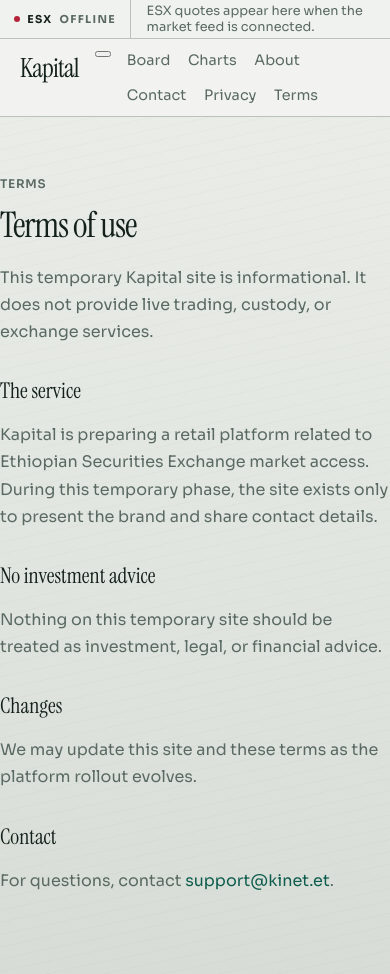
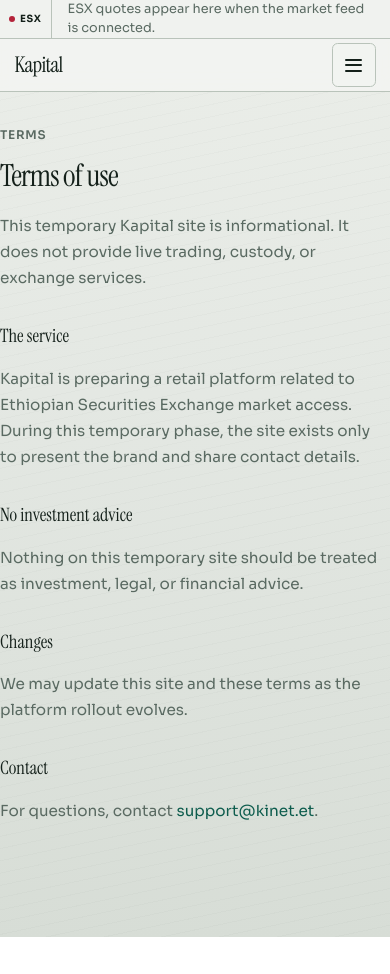
Before and after one commit to mubareksd/kapital_website, a Next.js app: page /terms in a window 390 px wide. After the commit the page ends 937 px from the top, so only its background shows below. Built offline with nearby package versions, Linux system fonts and the light colour scheme.

Commit message:
chore: init

```diff
--- a/src/app/globals.css
+++ b/src/app/globals.css
@@ -11,16 +11,23 @@
   --down: #b4233a;
   --mast-offset: 7rem;
   --radius: 0.35rem;
+  --page-gutter: clamp(0.9rem, 2.8vw, 2.75rem);
+  --content-max: 68rem;
+  --section-y: clamp(2.5rem, 5vw, 5.5rem);
+  --tap: 2.75rem;
 }
 
 html {
   scroll-behavior: smooth;
   scroll-padding-top: calc(var(--mast-offset) + 0.75rem);
+  font-size: 100%;
+  -webkit-text-size-adjust: 100%;
+  text-size-adjust: 100%;
 }
 
 html,
 body {
-  max-width: 100vw;
+  max-width: 100%;
 }
 
 body {
@@ -37,6 +44,8 @@
     ),
     linear-gradient(180deg, #ebeee9 0%, var(--bg) 42%, var(--bg-deep) 100%);
   font-family: var(--font-sans), "Segoe UI", sans-serif;
+  font-size: clamp(0.95rem, 0.22vw + 0.9rem, 1.125rem);
+  line-height: 1.5;
   -webkit-font-smoothing: antialiased;
   -moz-osx-font-smoothing: grayscale;
 }
@@ -52,12 +61,13 @@
 
 img {
   max-width: 100%;
+  height: auto;
   display: block;
 }
 
 .container {
-  width: min(1080px, calc(100% - 2.5rem));
-  margin: 0 auto;
+  width: min(var(--content-max), calc(100% - 2 * var(--page-gutter)));
+  margin-inline: auto;
 }
 
 /* —— Mast —— */
@@ -67,6 +77,9 @@
   left: 0;
   right: 0;
   z-index: 40;
+  padding-top: env(safe-area-inset-top, 0px);
+  padding-left: env(safe-area-inset-left, 0px);
+  padding-right: env(safe-area-inset-right, 0px);
   background: color-mix(in srgb, var(--paper) 92%, transparent);
   border-bottom: 1px solid var(--line);
   backdrop-filter: blur(8px);
@@ -111,6 +124,7 @@
   height: 0.4rem;
   border-radius: 50%;
   background: var(--muted);
+  flex-shrink: 0;
 }
 
 .tape-dot.is-live {
@@ -125,6 +139,7 @@
   overflow: hidden;
   display: flex;
   align-items: center;
+  min-width: 0;
 }
 
 .tape-track {
@@ -175,6 +190,7 @@
 }
 
 .nav {
+  position: relative;
   display: flex;
   align-items: center;
   justify-content: space-between;
@@ -184,17 +200,82 @@
 
 .brand {
   font-family: var(--font-serif), Georgia, serif;
-  font-size: 1.65rem;
+  font-size: clamp(1.35rem, 2vw, 1.85rem);
   letter-spacing: -0.03em;
+  flex-shrink: 0;
+}
+
+.nav-toggle {
+  display: none;
+  align-items: center;
+  justify-content: center;
+  width: var(--tap);
+  height: var(--tap);
+  margin: 0;
+  padding: 0;
+  border: 1px solid var(--line);
+  border-radius: var(--radius);
+  background: var(--paper);
+  cursor: pointer;
+}
+
+.nav-toggle-bars,
+.nav-toggle-bars::before,
+.nav-toggle-bars::after {
+  display: block;
+  width: 1.1rem;
+  height: 2px;
+  background: var(--ink);
+  border-radius: 1px;
+  transition: transform 140ms ease, opacity 140ms ease;
+}
+
+.nav-toggle-bars {
+  position: relative;
+}
+
+.nav-toggle-bars::before,
+.nav-toggle-bars::after {
+  content: "";
+  position: absolute;
+  left: 0;
+}
+
+.nav-toggle-bars::before {
+  top: -0.35rem;
+}
+
+.nav-toggle-bars::after {
+  top: 0.35rem;
+}
+
+.mast.is-menu-open .nav-toggle-bars {
+  background: transparent;
+}
+
+.mast.is-menu-open .nav-toggle-bars::before {
+  top: 0;
+  transform: rotate(45deg);
+}
+
+.mast.is-menu-open .nav-toggle-bars::after {
+  top: 0;
+  transform: rotate(-45deg);
 }
 
 .nav-links {
   display: flex;
   flex-wrap: wrap;
   justify-content: flex-end;
-  gap: 1.1rem;
+  gap: 0.85rem 1.1rem;
   color: var(--muted);
   font-size: 0.9rem;
+}
+
+.nav-links a {
+  display: inline-flex;
+  align-items: center;
+  min-height: 2.5rem;
 }
 
 .nav-links a:hover,
@@ -208,7 +289,7 @@
   position: relative;
   isolation: isolate;
   min-height: min(72vh, 36rem);
-  padding: 4.5rem 0 4.25rem;
+  padding: clamp(2.5rem, 6vw, 4.5rem) 0 clamp(2.75rem, 6vw, 4.25rem);
   overflow: hidden;
   color: #f4f6f3;
 }
@@ -249,7 +330,7 @@
 }
 
 .hero-copy {
-  max-width: 38rem;
+  max-width: min(38rem, 100%);
   padding-bottom: 0.5rem;
   animation: rise 0.85s ease both;
 }
@@ -257,7 +338,7 @@
 .hero-brand {
   margin: 0 0 0.35rem;
   font-family: var(--font-serif), Georgia, serif;
-  font-size: clamp(3.8rem, 12vw, 7.5rem);
+  font-size: clamp(2.75rem, 11vw, 7.5rem);
   line-height: 0.88;
   letter-spacing: -0.045em;
   color: #f4f6f3;
@@ -268,8 +349,8 @@
   max-width: 14ch;
   font-family: var(--font-serif), Georgia, serif;
   font-weight: 400;
-  font-size: clamp(1.85rem, 4.2vw, 2.75rem);
-  line-height: 1.05;
+  font-size: clamp(1.55rem, 3.8vw, 2.85rem);
+  line-height: 1.08;
   letter-spacing: -0.03em;
   color: #f4f6f3;
 }
@@ -278,7 +359,7 @@
   max-width: 34rem;
   margin: 1.15rem 0 0;
   color: rgba(244, 246, 243, 0.82);
-  font-size: 1.05rem;
+  font-size: clamp(0.98rem, 1.4vw, 1.12rem);
   line-height: 1.65;
 }
 
@@ -287,6 +368,11 @@
   flex-wrap: wrap;
   gap: 0.75rem;
   margin-top: 1.75rem;
+}
+
+.cta-row .button {
+  flex: 1 1 auto;
+  min-width: min(100%, 10.5rem);
 }
 
 .hero .button-secondary {
@@ -326,7 +412,7 @@
   display: inline-flex;
   align-items: center;
   justify-content: center;
-  min-height: 2.75rem;
+  min-height: var(--tap);
   padding: 0 1.15rem;
   border-radius: var(--radius);
   border: 1px solid transparent;
@@ -355,14 +441,14 @@
 }
 
 .button-sm {
-  min-height: 2.35rem;
+  min-height: 2.5rem;
   padding: 0 0.85rem;
   font-size: 0.88rem;
 }
 
 /* —— Sections —— */
 .section {
-  padding: 4.5rem 0;
+  padding: var(--section-y) 0;
 }
 
 .section-launch {
@@ -371,7 +457,7 @@
 }
 
 .about-block {
-  max-width: 40rem;
+  max-width: min(40rem, 100%);
 }
 
 .about-block h2,
@@ -379,8 +465,8 @@
   margin: 0;
   font-family: var(--font-serif), Georgia, serif;
   font-weight: 400;
-  font-size: clamp(1.9rem, 3.5vw, 2.7rem);
-  line-height: 1.05;
+  font-size: clamp(1.65rem, 3.2vw, 2.85rem);
+  line-height: 1.08;
   letter-spacing: -0.03em;
 }
 
@@ -388,14 +474,14 @@
 .launch-row p {
   margin: 1rem 0 0;
   color: var(--muted);
-  font-size: 1.05rem;
+  font-size: clamp(0.98rem, 1.3vw, 1.1rem);
   line-height: 1.7;
 }
 
 .launch-row {
   display: grid;
   grid-template-columns: minmax(0, 1.3fr) minmax(0, 0.7fr);
-  gap: 2rem;
+  gap: clamp(1.25rem, 3vw, 2.5rem);
   align-items: end;
 }
 
@@ -405,6 +491,10 @@
   justify-items: start;
 }
 
+.launch-actions .button {
+  width: min(100%, 22rem);
+}
+
 .subtle {
   margin: 0;
   color: var(--muted);
@@ -412,7 +502,7 @@
 }
 
 .site-footer {
-  padding: 1.75rem 0 2.5rem;
+  padding: 1.75rem 0 calc(2.5rem + env(safe-area-inset-bottom, 0px));
   border-top: 1px solid var(--line);
 }
 
@@ -431,9 +521,15 @@
 .footer-links {
   display: flex;
   flex-wrap: wrap;
-  gap: 1.1rem;
+  gap: 0.75rem 1.1rem;
   color: var(--muted);
   font-size: 0.9rem;
+}
+
+.footer-links a {
+  min-height: 2.5rem;
+  display: inline-flex;
+  align-items: center;
 }
 
 /* —— Market board / charts —— */
@@ -441,7 +537,7 @@
   display: flex;
   flex-wrap: wrap;
   justify-content: space-between;
-  gap: 1rem;
+  gap: 0.75rem 1rem;
   align-items: end;
   margin-bottom: 1.25rem;
 }
@@ -450,8 +546,9 @@
   margin: 0;
   font-family: var(--font-serif), Georgia, serif;
   font-weight: 400;
-  font-size: clamp(1.75rem, 3vw, 2.35rem);
+  font-size: clamp(1.45rem, 2.8vw, 2.5rem);
   letter-spacing: -0.03em;
+  word-break: break-word;
 }
 
 .section-label {
@@ -496,6 +593,13 @@
   margin-bottom: 0.85rem;
   border-bottom: 1px solid var(--line);
   gap: 0;
+  overflow-x: auto;
+  -webkit-overflow-scrolling: touch;
+  scrollbar-width: none;
+}
+
+.board-tabs::-webkit-scrollbar {
+  display: none;
 }
 
 .board-tab,
@@ -503,17 +607,19 @@
   border: 1px solid transparent;
   background: transparent;
   border-radius: 0;
-  min-height: 2.35rem;
+  min-height: 2.5rem;
   padding: 0 0.9rem;
   font: inherit;
   font-size: 0.9rem;
   cursor: pointer;
   color: var(--muted);
+  touch-action: manipulation;
 }
 
 .board-tab {
   border-bottom: 2px solid transparent;
   margin-bottom: -1px;
+  flex: 0 0 auto;
 }
 
 .board-tab.is-active {
@@ -526,6 +632,7 @@
   border: 1px solid var(--line);
   border-radius: var(--radius);
   background: var(--paper);
+  flex: 0 0 auto;
 }
 
 .chip.is-active {
@@ -544,9 +651,15 @@
   margin-bottom: 0.85rem;
 }
 
+.board-search {
+  flex: 1 1 12rem;
+  min-width: 0;
+}
+
 .board-search input,
 .board-sort select {
-  min-height: 2.35rem;
+  width: 100%;
+  min-height: 2.5rem;
   border: 1px solid var(--line);
   border-radius: var(--radius);
   padding: 0 0.75rem;
@@ -556,7 +669,7 @@
 }
 
 .board-search input {
-  min-width: min(100%, 15rem);
+  min-width: 0;
 }
 
 .board-sort {
@@ -565,6 +678,16 @@
   align-items: center;
   color: var(--muted);
   font-size: 0.85rem;
+  flex: 1 1 11rem;
+}
+
+.board-sort select {
+  flex: 1 1 auto;
+  min-width: 0;
+}
+
+.board-csv {
+  flex: 0 0 auto;
 }
 
 .board-table-wrap,
@@ -574,6 +697,7 @@
   border-radius: var(--radius);
   background: var(--paper);
   overflow: auto;
+  -webkit-overflow-scrolling: touch;
 }
 
 .board-table {
@@ -582,11 +706,17 @@
   min-width: 640px;
 }
 
+.board-table-live,
+.board-table-ohlc {
+  min-width: 0;
+}
+
 .board-table th,
 .board-table td {
   padding: 0.7rem 0.9rem;
   border-bottom: 1px solid color-mix(in srgb, var(--line) 75%, transparent);
   text-align: left;
+  vertical-align: top;
 }
 
 .board-table th {
@@ -595,15 +725,21 @@
   text-transform: uppercase;
   color: var(--muted);
   font-weight: 600;
+  white-space: nowrap;
 }
 
 .board-table .num {
   text-align: right;
   font-variant-numeric: tabular-nums;
+  white-space: nowrap;
 }
 
 .board-table tbody tr {
   cursor: pointer;
+}
+
+.board-table-ohlc tbody tr {
+  cursor: default;
 }
 
 .board-table tbody tr:hover,
@@ -632,6 +768,16 @@
 .chart-controls {
   justify-content: space-between;
   margin-bottom: 0.85rem;
+  gap: 0.75rem 1rem;
+}
+
+.chart-range-row,
+.chart-type-row {
+  overflow-x: auto;
+  -webkit-overflow-scrolling: touch;
+  scrollbar-width: thin;
+  max-width: 100%;
+  padding-bottom: 0.15rem;
 }
 
 .chart-frame {
@@ -641,7 +787,7 @@
 
 .chart-canvas {
   width: 100%;
-  height: 320px;
+  height: clamp(14rem, 42vw, 26rem);
   display: block;
 }
 
@@ -655,11 +801,11 @@
 }
 
 .legal-main {
-  padding: 3.5rem 0 4rem;
+  padding: clamp(2rem, 5vw, 3.5rem) 0 clamp(2.5rem, 5vw, 4rem);
 }
 
 .legal-card {
-  max-width: 40rem;
+  max-width: min(40rem, 100%);
   margin: 0 auto;
 }
 
@@ -673,7 +819,7 @@
   margin: 0 0 0.75rem;
   font-family: var(--font-serif), Georgia, serif;
   font-weight: 400;
-  font-size: clamp(2.2rem, 5vw, 3.4rem);
+  font-size: clamp(1.9rem, 5vw, 3.4rem);
   letter-spacing: -0.03em;
 }
 
@@ -681,7 +827,7 @@
   margin: 2rem 0 0.5rem;
   font-family: var(--font-serif), Georgia, serif;
   font-weight: 400;
-  font-size: 1.35rem;
+  font-size: clamp(1.15rem, 2vw, 1.35rem);
 }
 
 .legal-card ul {
@@ -709,33 +855,370 @@
   .hero-media {
     transform: none;
   }
+
+  .nav-toggle-bars,
+  .nav-toggle-bars::before,
+  .nav-toggle-bars::after {
+    transition: none;
+  }
 }
 
-@media (max-width: 900px) {
+/* —— Phone —— */
+@media (max-width: 640px) {
+  .tape-badge {
+    padding: 0 0.55rem;
+    gap: 0.3rem;
+    font-size: 0.62rem;
+    letter-spacing: 0.08em;
+  }
+
+  .tape-state {
+    display: none;
+  }
+
+  .tape-item {
+    padding: 0.35rem 0.7rem 0.35rem 0.35rem;
+    font-size: 0.74rem;
+    gap: 0.35rem;
+  }
+
+  .nav {
+    min-height: 3.25rem;
+    flex-wrap: wrap;
+  }
+
+  .nav-toggle {
+    display: inline-flex;
+    margin-left: auto;
+  }
+
+  .nav-links {
+    display: none;
+    width: 100%;
+    flex-direction: column;
+    align-items: stretch;
+    gap: 0;
+    padding: 0.35rem 0 0.85rem;
+    border-top: 1px solid var(--line);
+  }
+
+  .nav-links.is-open {
+    display: flex;
+  }
+
+  .nav-links a {
+    justify-content: flex-start;
+    min-height: var(--tap);
+    padding: 0 0.15rem;
+    border-bottom: 1px solid color-mix(in srgb, var(--line) 70%, transparent);
+    font-size: 1rem;
+    color: var(--ink);
+  }
+
+  .nav-links a:last-child {
+    border-bottom: 0;
+  }
+
+  .hero {
+    min-height: min(78svh, 30rem);
+  }
+
+  .hero-shade {
+    background:
+      linear-gradient(
+        180deg,
+        rgba(12, 22, 17, 0.55) 0%,
+        rgba(12, 22, 17, 0.72) 45%,
+        rgba(12, 22, 17, 0.88) 100%
+      ),
+      linear-gradient(105deg, rgba(13, 92, 77, 0.35), transparent 70%);
+  }
+
+  .cta-row .button {
+    flex: 1 1 100%;
+  }
+
   .launch-row {
     grid-template-columns: 1fr;
   }
 
+  .launch-actions,
+  .launch-actions .button {
+    width: 100%;
+  }
+
+  .footer-grid {
+    flex-direction: column;
+    align-items: flex-start;
+  }
+
+  .board-tools {
+    flex-direction: column;
+    align-items: stretch;
+  }
+
+  .board-search,
+  .board-sort,
+  .board-csv {
+    width: 100%;
+    flex: 1 1 auto;
+  }
+
+  .board-csv {
+    justify-content: center;
+  }
+
+  .chart-controls {
+    flex-direction: column;
+    align-items: stretch;
+  }
+
+  .board-table-live thead,
+  .board-table-ohlc thead {
+    display: none;
+  }
+
+  .board-table-live tbody tr,
+  .board-table-ohlc tbody tr {
+    display: grid;
+    grid-template-columns: minmax(0, 1fr) auto;
+    gap: 0.2rem 0.85rem;
+    padding: 0.9rem 1rem;
+    border-bottom: 1px solid color-mix(in srgb, var(--line) 75%, transparent);
+  }
+
+  .board-table-live td,
+  .board-table-ohlc td {
+    border: 0;
+    padding: 0;
+  }
+
+  .board-table-live td:nth-child(1) {
+    grid-column: 1;
+    grid-row: 1;
+  }
+
+  .board-table-live td:nth-child(2) {
+    grid-column: 1;
+    grid-row: 2;
+    color: var(--muted);
+    font-size: 0.86rem;
+  }
+
+  .board-table-live td:nth-child(3) {
+    grid-column: 2;
+    grid-row: 1;
+    text-align: right;
+    font-weight: 600;
+  }
+
+  .board-table-live td:nth-child(4) {
+    grid-column: 2;
+    grid-row: 2;
+    text-align: right;
+    font-size: 0.9rem;
+  }
+
+  .board-table-live .col-volume {
+    display: none;
+  }
+
+  .board-table-ohlc td:nth-child(1) {
+    grid-column: 1 / -1;
+    font-weight: 600;
+  }
+
+  .board-table-ohlc td:nth-child(2),
+  .board-table-ohlc td:nth-child(5) {
+    font-size: 0.92rem;
+  }
+
+  .board-table-ohlc .col-ohlc-mid,
+  .board-table-ohlc .col-volume {
+    display: none;
+  }
+
+  .board-table-ohlc td:nth-child(2)::before,
+  .board-table-ohlc td:nth-child(5)::before {
+    content: attr(data-label) " ";
+    color: var(--muted);
+    font-size: 0.72rem;
+    text-transform: uppercase;
+    letter-spacing: 0.04em;
+    margin-right: 0.35rem;
+  }
+
+  .chart-canvas {
+    height: clamp(12.5rem, 58vw, 18rem);
+  }
+}
+
+/* —— Large phone / small tablet —— */
+@media (min-width: 641px) and (max-width: 900px) {
+  .nav-toggle {
+    display: inline-flex;
+    margin-left: auto;
+  }
+
+  .nav-links {
+    display: none;
+    width: 100%;
+    flex-basis: 100%;
+    flex-direction: column;
+    align-items: stretch;
+    gap: 0;
+    padding: 0.35rem 0 0.85rem;
+    border-top: 1px solid var(--line);
+  }
+
+  .nav-links.is-open {
+    display: flex;
+  }
+
+  .nav-links a {
+    justify-content: flex-start;
+    min-height: 2.75rem;
+    border-bottom: 1px solid color-mix(in srgb, var(--line) 70%, transparent);
+    color: var(--ink);
+  }
+
+  .nav {
+    flex-wrap: wrap;
+  }
+
+  .launch-row {
+    grid-template-columns: 1fr;
+  }
+
+  .board-table-live {
+    min-width: 36rem;
+  }
+
+  .board-table-ohlc {
+    min-width: 34rem;
+  }
+
+  .board-table-live .col-volume,
+  .board-table-ohlc .col-volume {
+    display: none;
+  }
+}
+
+/* —— Tablet landscape / small desktop —— */
+@media (min-width: 901px) and (max-width: 1199px) {
+  :root {
+    --content-max: 64rem;
+  }
+
+  .nav-links {
+    gap: 0.65rem 0.9rem;
+    font-size: 0.86rem;
+  }
+
+  .board-table-live,
+  .board-table-ohlc {
+    min-width: 0;
+  }
+}
+
+/* —— Desktop —— */
+@media (min-width: 1200px) {
+  :root {
+    --content-max: 72rem;
+    --page-gutter: clamp(1.5rem, 4vw, 3rem);
+  }
+}
+
+/* —— Wide / 2K —— */
+@media (min-width: 1600px) {
+  :root {
+    --content-max: 84rem;
+    --section-y: clamp(3.5rem, 4vw, 6rem);
+  }
+
   .hero {
-    min-height: min(70vh, 32rem);
-    padding: 3rem 0 3.25rem;
+    min-height: min(68vh, 42rem);
+  }
+
+  .chart-canvas {
+    height: clamp(20rem, 28vw, 28rem);
+  }
+}
+
+/* —— 4K / TV —— */
+@media (min-width: 2400px) {
+  :root {
+    --content-max: 110rem;
+    --page-gutter: clamp(2.5rem, 5vw, 5rem);
+    --section-y: 6.5rem;
+    --tap: 3.25rem;
+  }
+
+  body {
+    font-size: 1.2rem;
+  }
+
+  .brand {
+    font-size: 2.15rem;
+  }
+
+  .nav {
+    min-height: 4.5rem;
+  }
+
+  .nav-links {
+    gap: 1.35rem;
+    font-size: 1.05rem;
+  }
+
+  .tape-rail {
+    min-height: 2.85rem;
+  }
+
+  .tape-item,
+  .tape-empty {
+    font-size: 0.95rem;
+  }
+
+  .hero {
+    min-height: min(62vh, 48rem);
   }
 
   .hero-brand {
-    font-size: clamp(3.2rem, 18vw, 5rem);
+    font-size: clamp(6rem, 7vw, 9rem);
   }
 
-  .nav {
-    align-items: flex-start;
-    padding: 0.75rem 0;
+  .hero h1 {
+    font-size: clamp(2.6rem, 2.4vw, 3.4rem);
   }
 
-  .nav-links,
-  .footer-links {
-    justify-content: flex-start;
+  .hero .lead {
+    font-size: 1.25rem;
   }
 
-  .section {
-    padding: 3.25rem 0;
+  .board-table th,
+  .board-table td {
+    padding: 0.95rem 1.15rem;
+  }
+
+  .chart-canvas {
+    height: clamp(24rem, 22vw, 34rem);
+  }
+
+  .chip,
+  .board-tab {
+    min-height: 3rem;
+    padding: 0 1.15rem;
+    font-size: 1rem;
   }
 }
+
+@media (hover: none) and (pointer: coarse) {
+  .board-table tbody tr:hover {
+    background: transparent;
+  }
+
+  .board-table tbody tr.is-active {
+    background: color-mix(in srgb, var(--accent) 10%, transparent);
+  }
+}
```
Also changed, not shown: src/components/MarketPanel.tsx (+49 -20 lines).
